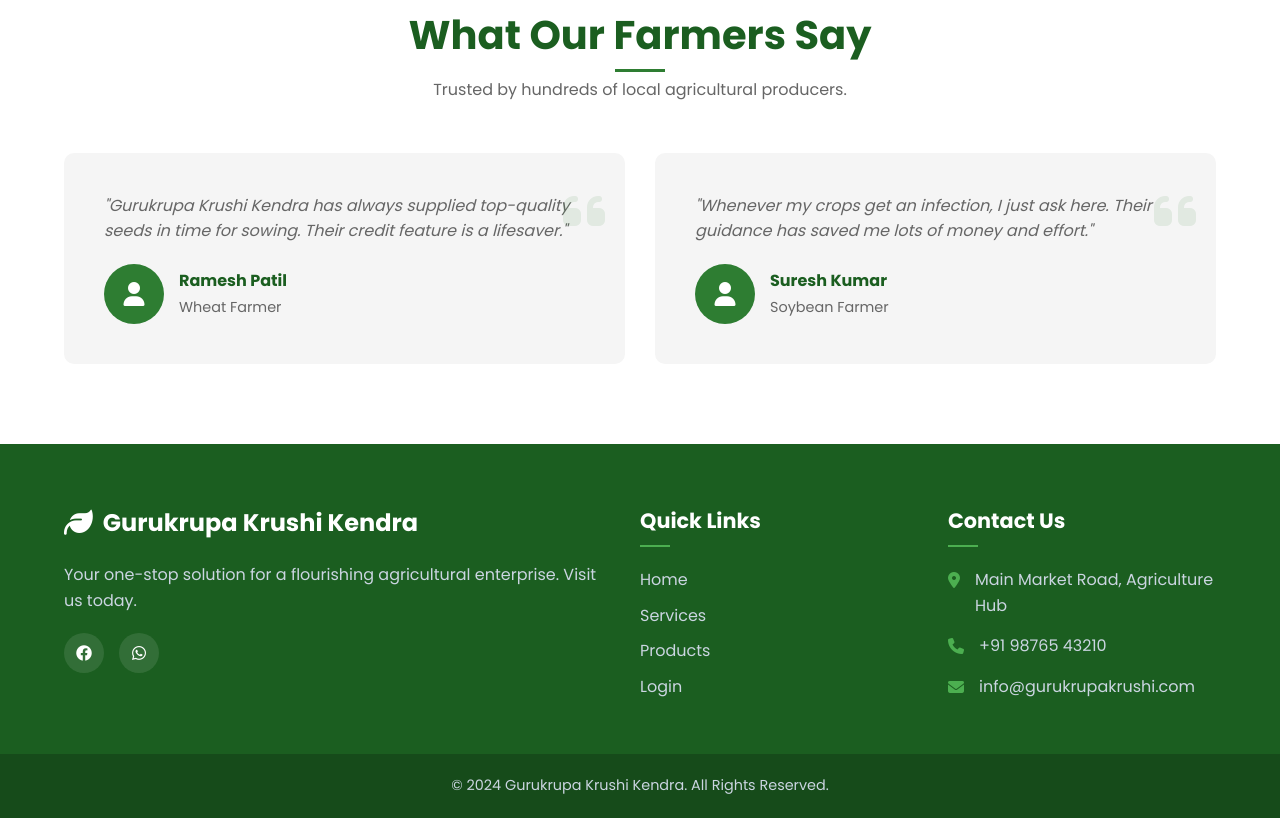
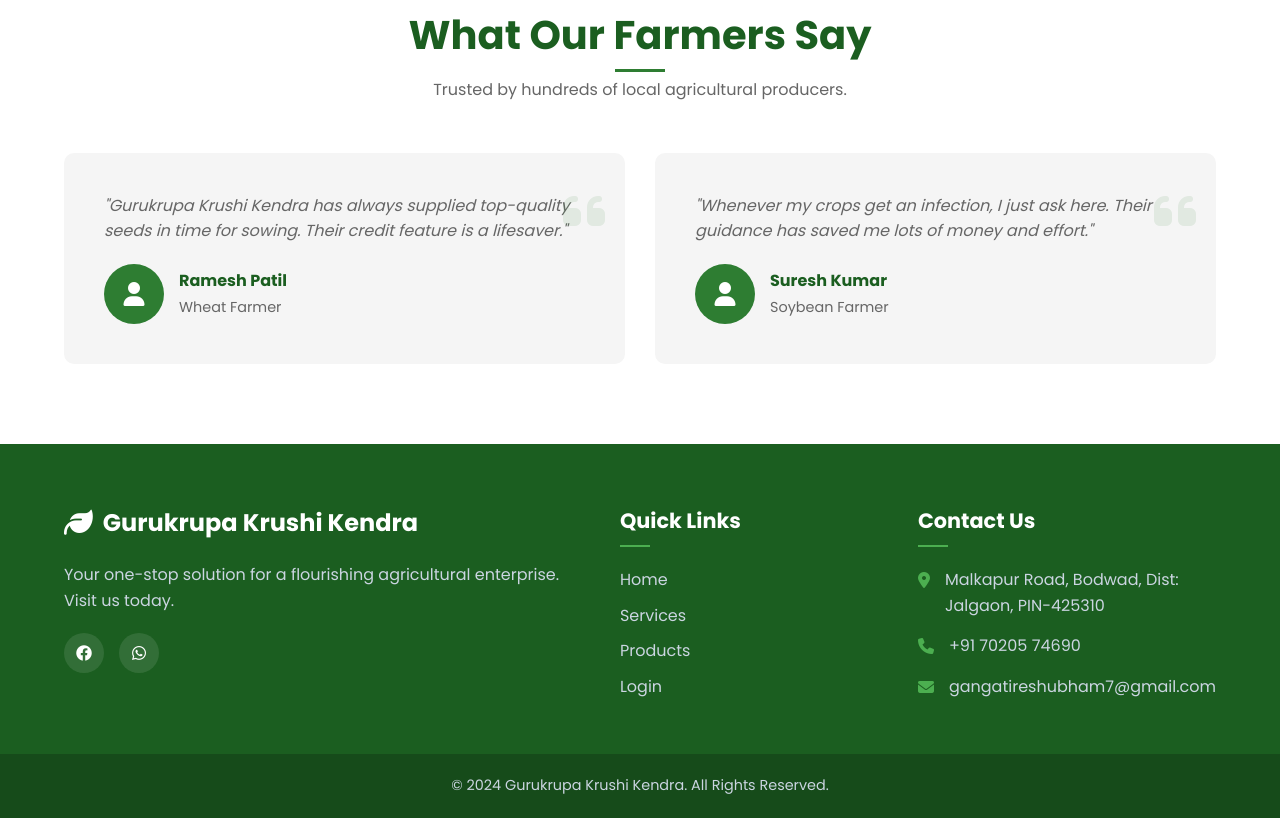
Before and after one commit to PavanGangatire/gurukrupakrushikendra, a website: page index.html in a window 1280 px wide. Shown: the part 2189-3007 px from the top of the page. Drawn offline with Linux system fonts and the light colour scheme.

Commit message:
Update contact information and fix start script for deployment

```diff
--- a/index.html
+++ b/index.html
@@ -199,9 +199,9 @@
             <div class="footer-contact">
                 <h3>Contact Us</h3>
                 <ul>
-                    <li><i class="fa-solid fa-location-dot"></i> Main Market Road, Agriculture Hub</li>
-                    <li><i class="fa-solid fa-phone"></i> +91 98765 43210</li>
-                    <li><i class="fa-solid fa-envelope"></i> info@gurukrupakrushi.com</li>
+                    <li><i class="fa-solid fa-location-dot"></i> Malkapur Road, Bodwad, Dist: Jalgaon, PIN-425310</li>
+                    <li><i class="fa-solid fa-phone"></i> +91 70205 74690</li>
+                    <li><i class="fa-solid fa-envelope"></i> gangatireshubham7@gmail.com</li>
                 </ul>
             </div>
         </div>
--- a/package.json
+++ b/package.json
@@ -2,6 +2,6 @@
   "name": "full-stack-project",
   "version": "1.0.0",
   "scripts": {
-    "start": "npx concurrently \"cd backend && npm start\" \"npx serve frontend\""
+    "start": "npx concurrently \"cd backend && npm start\" \"npx serve .\""
   }
 }
```
